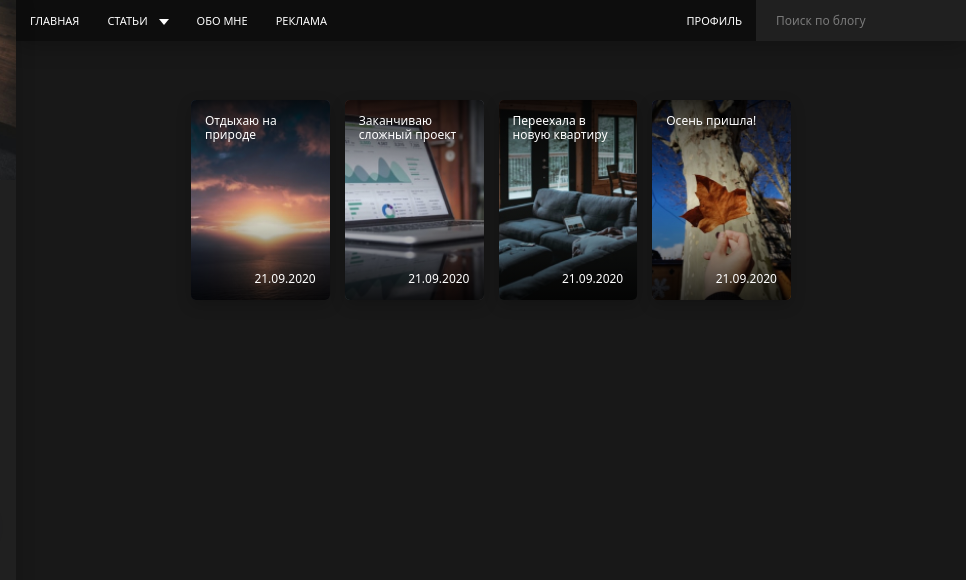
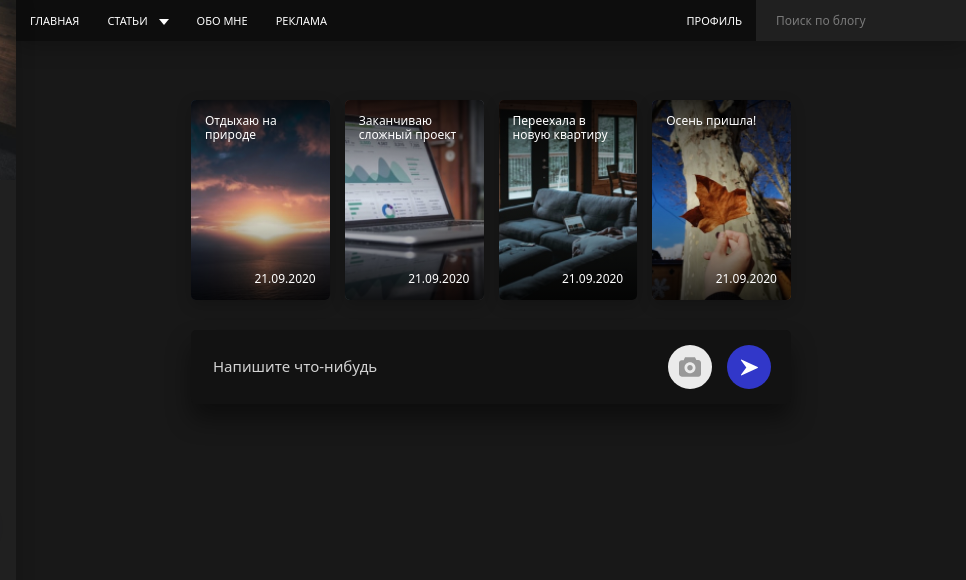
Before and after one commit to AnFD99/personal_blog, a website: page src/index.html in a window 1280 px wide. Shown: the full height of the page, 314-1280 px from the left. Drawn offline with nearby package versions, Linux system fonts and the light colour scheme; files that its build step writes are made by us from their sources.

Commit message:
created block add post

```diff
--- /dev/null
+++ b/src/assets/scss/blocks/add-post.scss
@@ -0,0 +1,71 @@
+.add-post {
+	padding: 1.5rem 2rem;
+	margin-bottom: 3rem;
+
+	background-color: $secondary;
+	box-shadow: 0px 15px 25px rgba($black, 0.45);
+	border-radius: 5px;
+}
+
+.add-post__form {
+	display: flex;
+	align-items: center;
+}
+
+.add-post__textarea {
+	display: block;
+	height: 26px;
+	width: 80%;
+
+	border: none;
+	background: transparent;
+	resize: none;
+
+	font-family: inherit;
+	font-size: 1.5rem;
+	color: $white;
+
+	&::placeholder {
+		color: #d2d2d2;
+	}
+}
+
+.add-post__form-actions {
+	width: 20%;
+	display: flex;
+	justify-content: flex-end;
+}
+
+.add-post__file,
+.add-post__send {
+	display: block;
+	width: 4.4rem;
+	height: 4.4rem;
+
+	border: none;
+	border-radius: 50%;
+	cursor: pointer;
+
+	transition: background-color .2s linear;
+}
+
+.add-post__file {
+	background: #ebebeb url("../images/add-photo.svg") center no-repeat;
+
+	input {
+		display: none;
+	}
+
+	&:hover {
+		background-color: darken(#ebebeb, 10%);
+	}
+}
+
+.add-post__send {
+	margin-left: 1.5rem;
+	background-color: $blue;
+
+	&:hover {
+			background-color: darken($blue, 5%);
+		}
+}
--- a/src/assets/scss/style.scss
+++ b/src/assets/scss/style.scss
@@ -34,3 +34,4 @@ body {
 @import "blocks/social";
 @import "blocks/btn";
 @import "blocks/stories";
+@import "blocks/add-post";
--- a/src/index.html
+++ b/src/index.html
@@ -26,3 +26,20 @@ title: Anastasia Fadeeva | Home
 		<time class="stories__date" datetime="2020-09-21 19:21">21.09.2020</time>
 	</div>
 </div><!-- /.stories -->
+
+<!-- Add post -->
+<div class="add-post">
+	<form class="add-post__form" action="/" method="post">
+		<textarea class="add-post__textarea" name="post-text" placeholder="Напишите что-нибудь"></textarea>
+
+		<div class="add-post__form-actions">
+			<label class="add-post__file" for="add-post-file">
+				<input type="file" id="add-post-file">
+			</label>
+			<button class="add-post__send" type="submit">
+				<img src="assets/images/send.svg" alt="Отправить">
+			</button>
+		</div>
+
+	</form>
+</div>
```
Also changed, not shown: src/assets/images/add-photo.svg (added), src/assets/images/send.svg (added).
